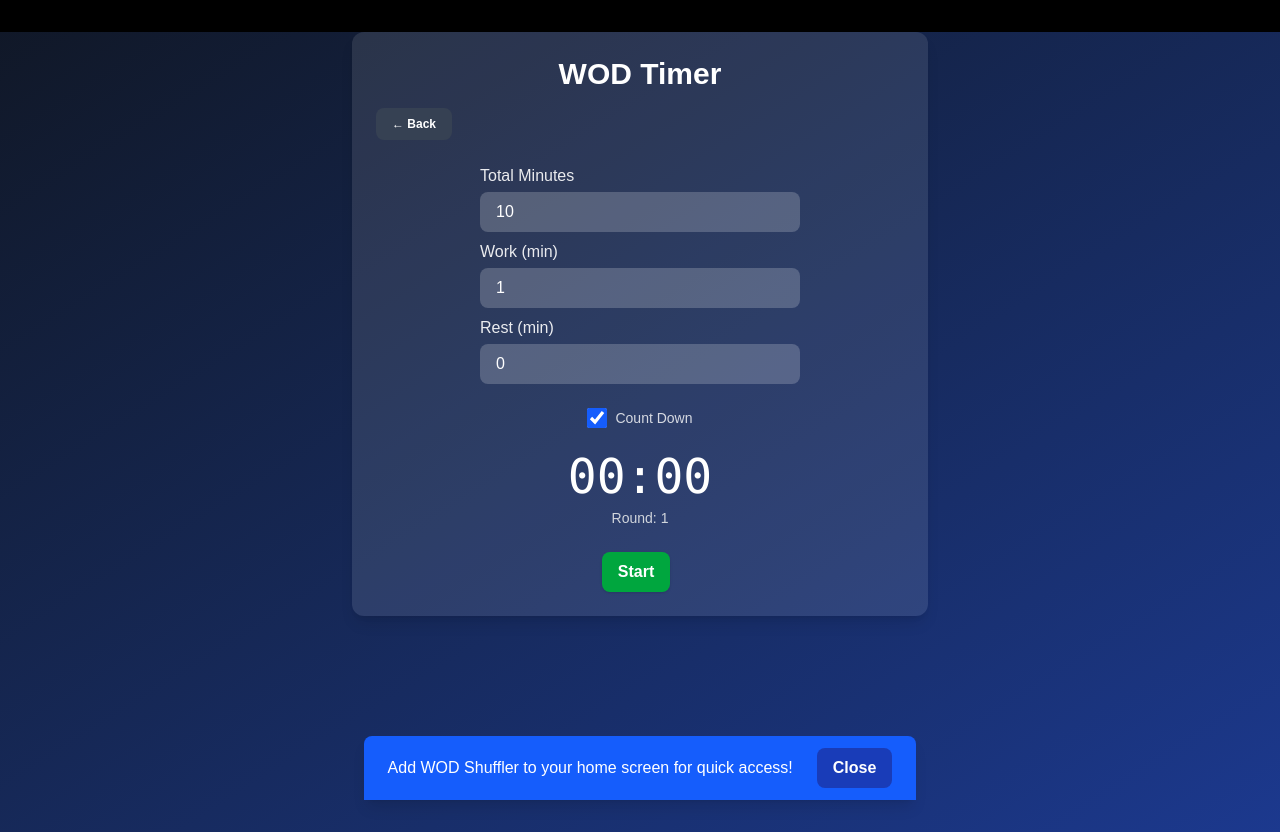
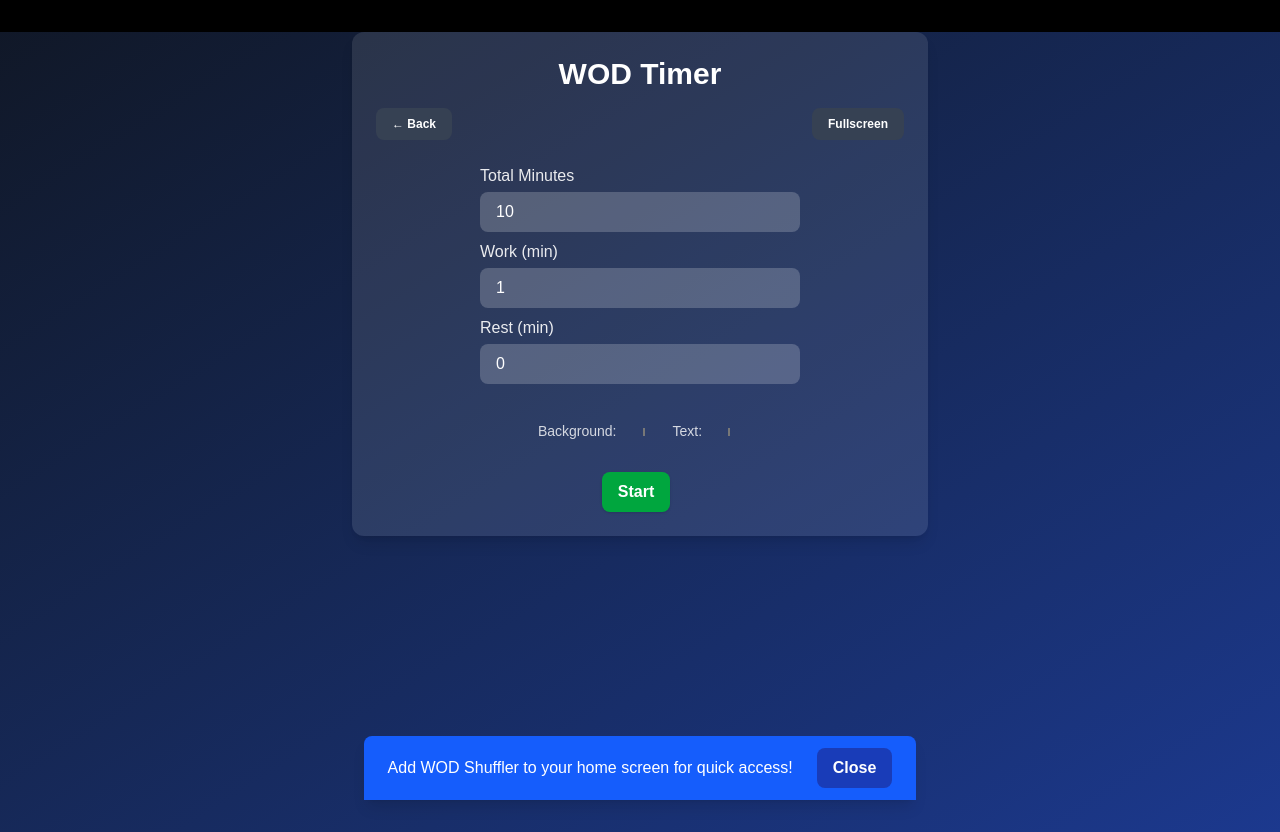
Before and after one commit to avielj/wodshuffle, a Next.js app: page /timer in a window 1280 px wide. Both pictures are taken after a click on the button "EMOM". Built offline with nearby package versions, Linux system fonts and the light colour scheme.

Commit message:
feat: allow timer background and text color customization with persistence

```diff
--- a/src/components/WODTimer.jsx
+++ b/src/components/WODTimer.jsx
@@ -57,6 +57,68 @@ export default function WODTimer() {
   const [countdown, setCountdown] = useState(false);
   const [countDownMode, setCountDownMode] = useState(true); // New: count down toggle
   const countdownTimeout = useRef();
+  const [fullscreen, setFullscreen] = useState(false);
+  const wakeLockRef = useRef(null);
+  const [bgColor, setBgColor] = useState('#000000');
+  const [textColor, setTextColor] = useState('#ffffff');
+
+  // Wake Lock API: prevent phone from sleeping when timer is running
+  useEffect(() => {
+    async function requestWakeLock() {
+      if ('wakeLock' in navigator && running) {
+        try {
+          wakeLockRef.current = await navigator.wakeLock.request('screen');
+        } catch (e) {}
+      }
+    }
+    if (running) {
+      requestWakeLock();
+    } else if (wakeLockRef.current) {
+      wakeLockRef.current.release();
+      wakeLockRef.current = null;
+    }
+    return () => {
+      if (wakeLockRef.current) {
+        wakeLockRef.current.release();
+        wakeLockRef.current = null;
+      }
+    };
+  }, [running]);
+
+  // Fullscreen API
+  const timerContainerRef = useRef();
+  const handleFullscreen = () => {
+    if (!fullscreen && timerContainerRef.current) {
+      if (timerContainerRef.current.requestFullscreen) {
+        timerContainerRef.current.requestFullscreen();
+      }
+      setFullscreen(true);
+    } else if (document.fullscreenElement) {
+      document.exitFullscreen();
+      setFullscreen(false);
+    }
+  };
+  useEffect(() => {
+    const onFsChange = () => setFullscreen(!!document.fullscreenElement);
+    document.addEventListener('fullscreenchange', onFsChange);
+    return () => document.removeEventListener('fullscreenchange', onFsChange);
+  }, []);
+
+  // Load color preferences from localStorage
+  useEffect(() => {
+    if (typeof window !== 'undefined') {
+      const bg = localStorage.getItem('wod_timer_bg');
+      const txt = localStorage.getItem('wod_timer_text');
+      if (bg) setBgColor(bg);
+      if (txt) setTextColor(txt);
+    }
+  }, []);
+  useEffect(() => {
+    if (typeof window !== 'undefined') {
+      localStorage.setItem('wod_timer_bg', bgColor);
+      localStorage.setItem('wod_timer_text', textColor);
+    }
+  }, [bgColor, textColor]);
 
   // Reset timer state
   const reset = () => {
@@ -262,7 +324,7 @@ export default function WODTimer() {
 
   // UI
   return (
-    <div className="max-w-xl mx-auto bg-white/10 rounded-xl p-4 sm:p-6 shadow-lg mt-4 sm:mt-8 text-center">
+    <div ref={timerContainerRef} className={`max-w-xl mx-auto bg-white/10 rounded-xl p-4 sm:p-6 shadow-lg mt-4 sm:mt-8 text-center${fullscreen ? ' fixed inset-0 z-50 bg-black flex flex-col justify-center items-center' : ''}`}>
       <h2 className="text-3xl font-bold mb-4">WOD Timer</h2>
       {timerType === null ? (
         <div className="flex flex-col gap-4 mb-6 items-center">
@@ -292,7 +354,7 @@ export default function WODTimer() {
         </div>
       ) : (
         <div>
-          <div className="flex justify-start mb-2">
+          <div className="flex justify-between mb-2">
             <button
               className="bg-gray-700 hover:bg-gray-800 text-white px-3 py-1 rounded text-xs font-bold"
               style={{ minWidth: 32, minHeight: 32 }}
@@ -300,9 +362,15 @@ export default function WODTimer() {
             >
               ← Back
             </button>
+            <button
+              className="bg-gray-700 hover:bg-gray-800 text-white px-3 py-1 rounded text-xs font-bold ml-2"
+              onClick={handleFullscreen}
+            >
+              {fullscreen ? 'Exit Fullscreen' : 'Fullscreen'}
+            </button>
           </div>
           <div className="relative">
-            <div className="flex flex-col gap-4 mb-6 justify-center items-center mt-6">
+            <div className={`flex flex-col gap-4 mb-6 justify-center items-center mt-6 ${running || paused || countdown ? 'hidden' : ''}`}>
               {/* Timer settings UI: vertical, labeled */}
               {timerType === "emom" && (
                 <>
@@ -381,23 +449,26 @@ export default function WODTimer() {
                   />
                 </div>
               )}
-              <label className="flex items-center gap-2 text-sm text-white/80 mt-2">
-                <input
-                  type="checkbox"
-                  checked={countDownMode}
-                  onChange={e => setCountDownMode(e.target.checked)}
-                  className="accent-blue-600 w-5 h-5"
-                />
-                Count Down
-              </label>
+              {/* Color pickers for timer customization */}
+              <div className="flex gap-4 items-center mt-4">
+                <label className="text-white/80 text-sm">Background:
+                  <input type="color" value={bgColor} onChange={e => setBgColor(e.target.value)} className="ml-2 w-8 h-8 p-0 border-0 bg-transparent" />
+                </label>
+                <label className="text-white/80 text-sm">Text:
+                  <input type="color" value={textColor} onChange={e => setTextColor(e.target.value)} className="ml-2 w-8 h-8 p-0 border-0 bg-transparent" />
+                </label>
+              </div>
             </div>
-            <div className="mb-6">
-              <div className="text-5xl font-mono mb-2">
-                {formatTime(timeLeft)}
+            {/* Large timer display when running/paused/countdown */}
+            {(running || paused || countdown) && (
+              <div className="flex flex-col items-center justify-center my-8">
+                <div className="text-7xl sm:text-8xl font-mono font-bold drop-shadow-lg mb-4 select-none" style={{letterSpacing:'0.05em', background: bgColor, color: textColor, borderRadius: '1rem', padding: '1.5rem 2.5rem', minWidth: '320px'}}>
+                  {countdown ? (status.startsWith('Starting') ? status.replace('Starting in ', '') : status) : formatTime(timeLeft)}
+                </div>
+                {timerType !== "tabata" && <div className="text-lg" style={{color: textColor}}>Round: {round}</div>}
+                <div className="text-xl mt-2" style={{color: textColor}}>{status}</div>
               </div>
-              <div className="text-lg text-blue-200 font-semibold mb-2">{status}</div>
-              {timerType !== "tabata" && <div className="text-sm text-gray-300">Round: {round}</div>}
-            </div>
+            )}
             <div className="flex gap-2 flex-wrap justify-center mt-4">
               {/* Ensure equal spacing between all timer control buttons */}
               {!running && !countdown && (
```
